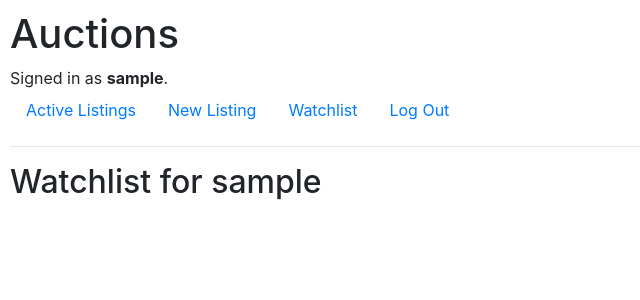
After one commit to jalomi/Harvard_CS50w_Commerce, a Django app: page /watchlist in a window 1280 px wide. The commit adds this page. Shown: the top 300 px of the page, without its empty margins (0-640 px from the left). Run offline with Django 3.2, Linux system fonts and the light colour scheme; the visitor is signed in with stand-in values (Sample User, id 1); data comes from the database, SQL or seed files in the repository; data that the repository does not hold is empty; some libraries are stand-ins or nearby versions.

Commit message:
Add ability to add or remove postings to your watchlist

```diff
--- a/auctions/models.py
+++ b/auctions/models.py
@@ -3,7 +3,7 @@ from django.db import models
 
 
 class User(AbstractUser):
-    pass
+    watchlist = models.ManyToManyField('Listing', blank=True, related_name="account")
 
 class Listing(models.Model):
     user = models.ForeignKey(User, on_delete=models.CASCADE)
--- a/auctions/templates/auctions/layout.html
+++ b/auctions/templates/auctions/layout.html
@@ -24,6 +24,9 @@
                 <li class="nav-item">
                     <a class="nav-link" href="{% url 'add' %}">New Listing</a>
                 </li>
+                <li>
+                    <a class="nav-link" href="{% url "watchlist" %}">Watchlist</a>
+                </li>
                 <li class="nav-item">
                     <a class="nav-link" href="{% url 'logout' %}">Log Out</a>
                 </li>
--- /dev/null
+++ b/auctions/templates/auctions/watchlist.html
@@ -0,0 +1,11 @@
+{% extends "auctions/layout.html" %}
+
+{% block body %}
+    <h2>Watchlist for {{ user }}</h2>
+
+    {% for listing in listings %}
+        <li>
+            <a href="{% url "listing" listing.id %}">{{ listing.title }}</a>
+        </li>
+    {% endfor %}
+{% endblock %}
--- a/auctions/urls.py
+++ b/auctions/urls.py
@@ -9,4 +9,7 @@ urlpatterns = [
     path("register", views.register, name="register"),
     path("add", views.new_listing, name="add"),
     path('listing/<int:id>', views.listing, name="listing"),
+    path('watchlist', views.watchlist, name="watchlist"),
+    path('watch', views.watch, name="watch"),
+    path('unwatch', views.unwatch, name="unwatch"),
 ]
--- a/auctions/views.py
+++ b/auctions/views.py
@@ -114,7 +114,32 @@ def new_listing(request):
 
 def listing(request, id):
     listing = Listing.objects.get(pk=id)
+    in_watchlist = listing in User.objects.get(username=request.user).watchlist.all()
     return render(request, "auctions/listing.html", {
+        "id": listing.id,
         "title": listing.title,
         "user": listing.user,
+        "in_watchlist": in_watchlist,
+
     })
+
+def watchlist(request):
+    user = User.objects.get(username=request.user)
+    return render(request, "auctions/watchlist.html", {
+        "user": user,
+        "listings": user.watchlist.all(),
+    })
+
+def watch(request):
+    if request.method == "POST":
+        listing = Listing.objects.get(pk=request.POST["id"])
+        user = User.objects.get(username=request.user)
+        user.watchlist.add(listing)
+        return HttpResponseRedirect(reverse("index"))
+
+def unwatch(request):
+    if request.method == "POST":
+        listing = Listing.objects.get(pk=request.POST["id"])
+        user = User.objects.get(username=request.user)
+        user.watchlist.remove(listing)
+        return HttpResponseRedirect(reverse("index"))
```
Also changed, not shown: auctions/templates/auctions/listing.html (+18 -0 lines), auctions/migrations/0002_user_watchlist.py (added).
